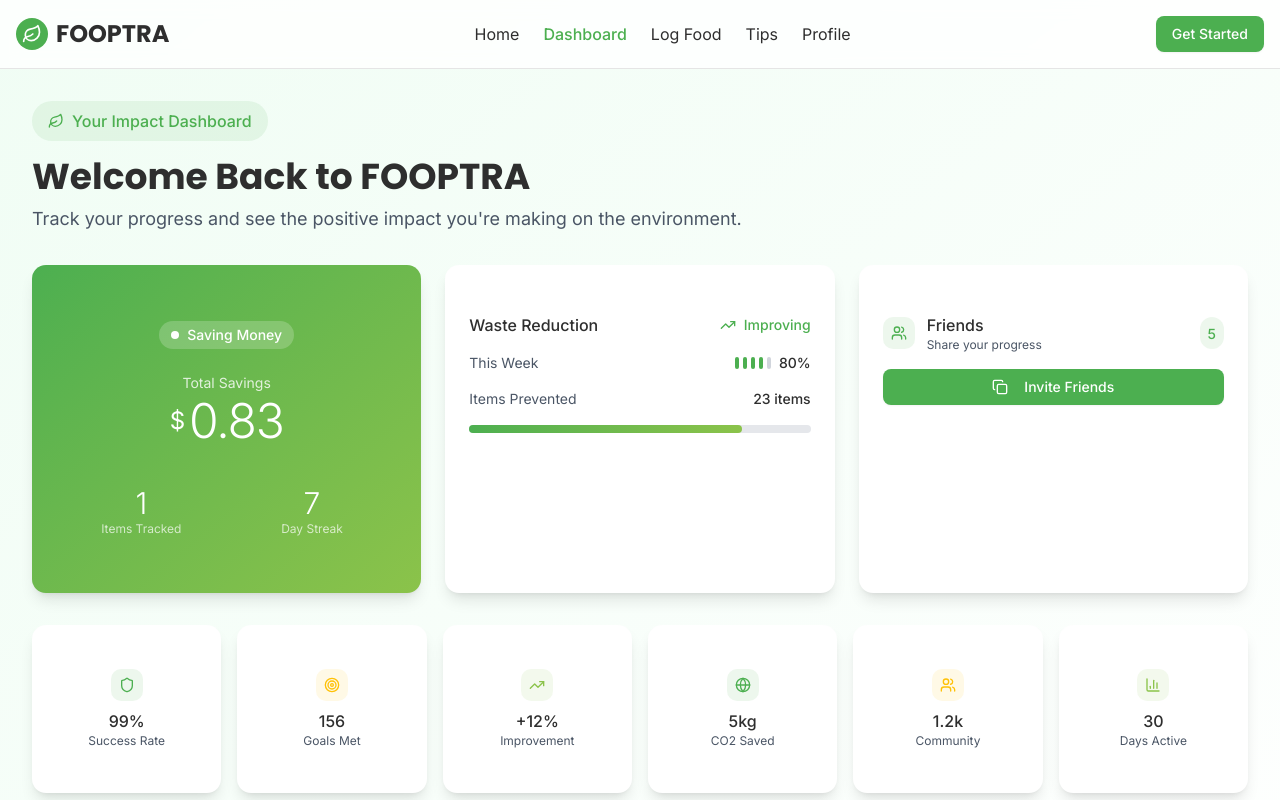
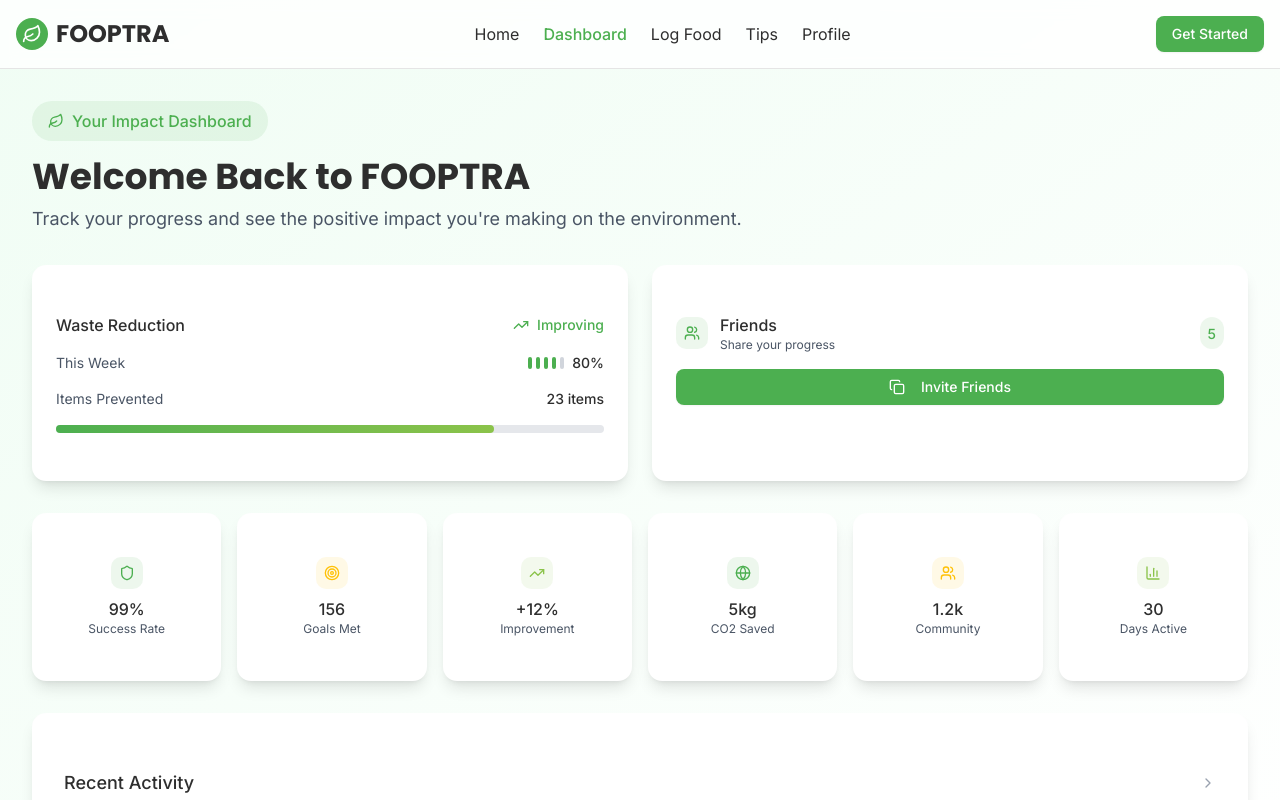
Before and after one commit to ArjunaEagle/XLMRQ, a Next.js app: page /dashboard in a window 1280 px wide. Shown: the top 800 px of the page. Built offline with nearby package versions, Linux system fonts and the light colour scheme.

Commit message:
fix: remove "Average Annual Savings" and adjust grid layout
Update statistics grid to 2 columns for symmetry and modern design.

#VERCEL_SKIP

Co-authored-by: null <191005647+ArjunaEagle@users.noreply.github.com>

```diff
--- a/app/dashboard/page.tsx
+++ b/app/dashboard/page.tsx
@@ -1,6 +1,6 @@
 "use client"
 
-import { useState, useEffect } from "react"
+import { useState } from "react"
 import { Navigation } from "@/components/navigation"
 import {
   Users,
@@ -21,24 +21,6 @@ import { Button } from "@/components/ui/button"
 
 export default function Dashboard() {
   const [copied, setCopied] = useState(false)
-  const [savings, setSavings] = useState(0)
-  const [itemsTracked, setItemsTracked] = useState(0)
-
-  // Animated counter effect
-  useEffect(() => {
-    const savingsTimer = setInterval(() => {
-      setSavings((prev) => prev + Math.random() * 0.5)
-    }, 2000)
-
-    const itemsTimer = setInterval(() => {
-      setItemsTracked((prev) => prev + 1)
-    }, 5000)
-
-    return () => {
-      clearInterval(savingsTimer)
-      clearInterval(itemsTimer)
-    }
-  }, [])
 
   const handleShare = () => {
     navigator.clipboard.writeText("Join me on FOOPTRA to reduce food waste!")
@@ -66,42 +48,7 @@ export default function Dashboard() {
           </div>
 
           {/* Desktop/Tablet Layout */}
-          <div className="hidden md:grid md:grid-cols-2 lg:grid-cols-3 gap-6 mb-8">
-            {/* Main Savings Card */}
-            <div className="md:col-span-2 lg:col-span-1">
-              <Card className="border-0 shadow-lg h-full bg-gradient-to-br from-[#4CAF50] to-[#8BC34A] text-white">
-                <CardContent className="p-6 lg:p-8">
-                  <div className="text-center space-y-4 lg:space-y-6">
-                    <div className="inline-flex items-center gap-2 bg-white/20 px-3 py-1 rounded-full">
-                      <div className="w-2 h-2 bg-white rounded-full animate-pulse"></div>
-                      <span className="text-white text-sm font-medium">Saving Money</span>
-                    </div>
-
-                    <div>
-                      <p className="text-white/80 text-sm mb-1">Total Savings</p>
-                      <div className="flex items-center justify-center gap-1">
-                        <span className="text-white text-xl lg:text-2xl">$</span>
-                        <span className="text-4xl lg:text-5xl font-light text-white tracking-tight">
-                          {savings.toFixed(2)}
-                        </span>
-                      </div>
-                    </div>
-
-                    <div className="grid grid-cols-2 gap-4 pt-4">
-                      <div className="text-center">
-                        <p className="text-2xl lg:text-3xl font-light text-white">{itemsTracked}</p>
-                        <p className="text-xs text-white/70">Items Tracked</p>
-                      </div>
-                      <div className="text-center">
-                        <p className="text-2xl lg:text-3xl font-light text-white">7</p>
-                        <p className="text-xs text-white/70">Day Streak</p>
-                      </div>
-                    </div>
-                  </div>
-                </CardContent>
-              </Card>
-            </div>
-
+          <div className="hidden md:grid md:grid-cols-2 gap-6 mb-8">
             {/* Food Waste Status */}
             <Card className="border-0 shadow-lg hover:shadow-xl transition-shadow">
               <CardContent className="p-5 lg:p-6">
@@ -169,37 +116,6 @@ export default function Dashboard() {
 
           {/* Mobile Layout */}
           <div className="md:hidden space-y-6 pb-32">
-            {/* Main Savings Card */}
-            <Card className="border-0 shadow-lg bg-gradient-to-br from-[#4CAF50] to-[#8BC34A] text-white">
-              <CardContent className="p-6">
-                <div className="text-center space-y-4">
-                  <div className="inline-flex items-center gap-2 bg-white/20 px-3 py-1 rounded-full">
-                    <div className="w-2 h-2 bg-white rounded-full animate-pulse"></div>
-                    <span className="text-white text-sm font-medium">Saving Money</span>
-                  </div>
-
-                  <div>
-                    <p className="text-white/80 text-sm mb-1">Total Savings</p>
-                    <div className="flex items-center justify-center gap-1">
-                      <span className="text-white text-lg">$</span>
-                      <span className="text-3xl font-light text-white tracking-tight">{savings.toFixed(2)}</span>
-                    </div>
-                  </div>
-
-                  <div className="grid grid-cols-2 gap-4 pt-4">
-                    <div className="text-center">
-                      <p className="text-xl font-light text-white">{itemsTracked}</p>
-                      <p className="text-xs text-white/70">Items Tracked</p>
-                    </div>
-                    <div className="text-center">
-                      <p className="text-xl font-light text-white">7</p>
-                      <p className="text-xs text-white/70">Day Streak</p>
-                    </div>
-                  </div>
-                </div>
-              </CardContent>
-            </Card>
-
             {/* Food Waste Status */}
             <Card className="border-0 shadow-lg">
               <CardContent className="p-5">
@@ -344,7 +260,7 @@ export default function Dashboard() {
                     <p className="text-[#2E2E2E] text-sm truncate">Food waste logged</p>
                     <p className="text-gray-600 text-xs">2 minutes ago</p>
                   </div>
-                  <span className="text-[#4CAF50] text-sm flex-shrink-0">+$2.50</span>
+                  <span className="text-[#4CAF50] text-sm flex-shrink-0">+Rp 37.500</span>
                 </div>
 
                 <div className="flex items-center gap-3">
--- a/app/page.tsx
+++ b/app/page.tsx
@@ -44,14 +44,10 @@ export default function HomePage() {
           </div>
 
           {/* Stats */}
-          <div className="grid grid-cols-1 md:grid-cols-3 gap-8 max-w-3xl mx-auto">
+          <div className="grid grid-cols-1 md:grid-cols-2 gap-8 max-w-2xl mx-auto">
             <div className="text-center">
               <div className="text-3xl font-bold text-[#4CAF50] mb-2">40%</div>
               <div className="text-gray-600">Food Waste Reduction</div>
-            </div>
-            <div className="text-center">
-              <div className="text-3xl font-bold text-[#4CAF50] mb-2">$500+</div>
-              <div className="text-gray-600">Average Annual Savings</div>
             </div>
             <div className="text-center">
               <div className="text-3xl font-bold text-[#4CAF50] mb-2">10k+</div>
```
